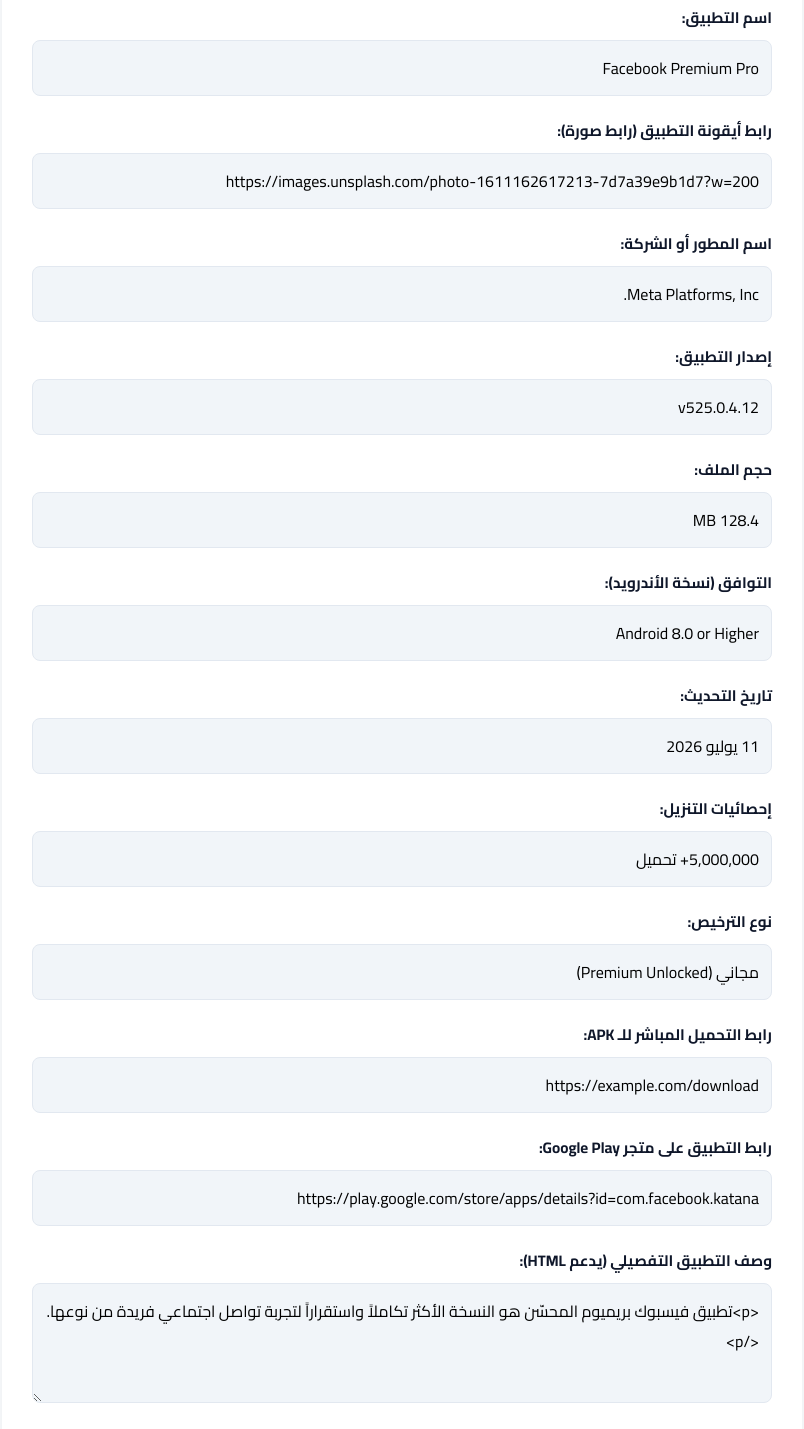
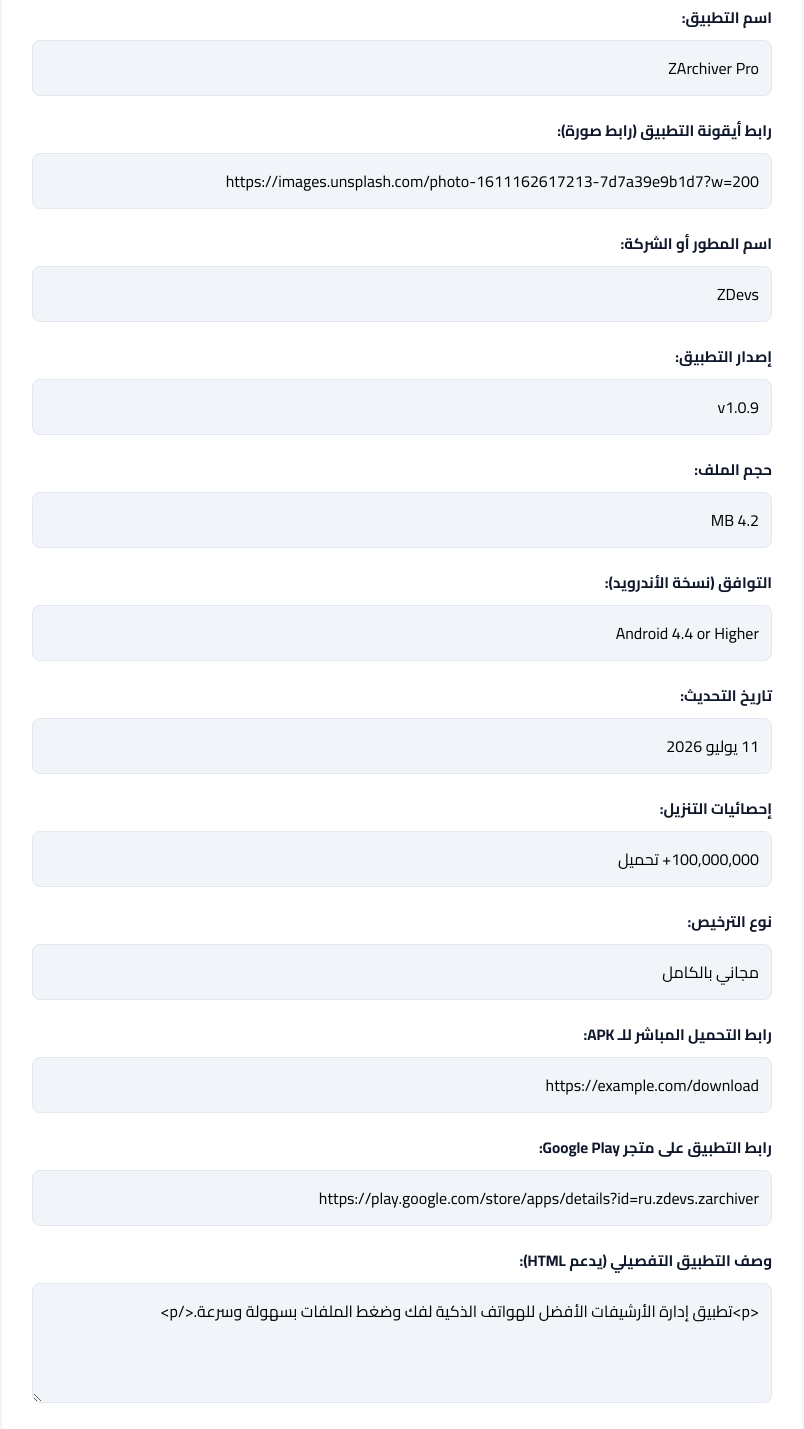
Before and after one commit to boughaniabde/get_code, a plain HTML site: page index.html in a window 1280 px wide. Shown: the part 151-1580 px from the top of the page, without its empty margins (238-1042 px from the left). Drawn offline with Linux system fonts and the light colour scheme.

Commit message:
Update index.html

```diff
--- a/index.html
+++ b/index.html
@@ -53,7 +53,7 @@
 
   <div class="form-group">
     <label>اسم التطبيق:</label>
-    <input type="text" id="app-name" value="Facebook Premium Pro">
+    <input type="text" id="app-name" value="ZArchiver Pro">
   </div>
 
   <div class="form-group">
@@ -63,22 +63,22 @@
 
   <div class="form-group">
     <label>اسم المطور أو الشركة:</label>
-    <input type="text" id="app-dev" value="Meta Platforms, Inc.">
+    <input type="text" id="app-dev" value="ZDevs">
   </div>
 
   <div class="form-group">
     <label>إصدار التطبيق:</label>
-    <input type="text" id="app-version" value="v525.0.4.12">
+    <input type="text" id="app-version" value="v1.0.9">
   </div>
 
   <div class="form-group">
     <label>حجم الملف:</label>
-    <input type="text" id="app-size" value="128.4 MB">
+    <input type="text" id="app-size" value="4.2 MB">
   </div>
 
   <div class="form-group">
     <label>التوافق (نسخة الأندرويد):</label>
-    <input type="text" id="app-android" value="Android 8.0 or Higher">
+    <input type="text" id="app-android" value="Android 4.4 or Higher">
   </div>
 
   <div class="form-group">
@@ -88,12 +88,12 @@
 
   <div class="form-group">
     <label>إحصائيات التنزيل:</label>
-    <input type="text" id="app-downloads" value="5,000,000+ تحميل">
+    <input type="text" id="app-downloads" value="100,000,000+ تحميل">
   </div>
 
   <div class="form-group">
     <label>نوع الترخيص:</label>
-    <input type="text" id="app-license" value="مجاني (Premium Unlocked)">
+    <input type="text" id="app-license" value="مجاني بالكامل">
   </div>
 
   <div class="form-group">
@@ -103,15 +103,14 @@
 
   <div class="form-group">
     <label>رابط التطبيق على متجر Google Play:</label>
-    <input type="url" id="app-play-link" value="https://play.google.com/store/apps/details?id=com.facebook.katana">
+    <input type="url" id="app-play-link" value="https://play.google.com/store/apps/details?id=ru.zdevs.zarchiver">
   </div>
 
   <div class="form-group">
     <label>وصف التطبيق التفصيلي (يدعم HTML):</label>
-    <textarea id="app-desc"><p>تطبيق فيسبوك بريميوم المحسّن هو النسخة الأكثر تكاملاً واستقراراً لتجربة تواصل اجتماعي فريدة من نوعها.</p></textarea>
+    <textarea id="app-desc"><p>تطبيق إدارة الأرشيفات الأفضل للهواتف الذكية لفك وضغط الملفات بسهولة وسرعة.</p></textarea>
   </div>
 
-  <!-- ميزة رفع الصور مع محرك الضغط الذكي لمنع ثقل الكود -->
   <div class="form-group">
     <label>لقطات الشاشة (اختر الصور من هاتفك مباشرة):</label>
     <div class="file-input-wrapper">
@@ -128,7 +127,7 @@
 
   <div class="output-area" id="output-section">
     <div class="output-header">
-      <label style="color: #10b981; margin: 0;"><i class="fa-solid fa-circle-check"></i> تم إنشاء الكود بنجاح (مُحسّن ومضغوط)!</label>
+      <label style="color: #10b981; margin: 0;"><i class="fa-solid fa-circle-check"></i> تم إنشاء الكود بنجاح!</label>
       <button class="btn-copy" onclick="copyToClipboard()"><i class="fa-solid fa-copy"></i> نسخ الكود</button>
     </div>
     <pre><code id="generated-code"></code></pre>
@@ -143,7 +142,6 @@
     const thumbsContainer = document.getElementById('thumbs-container');
     const statusIndicator = document.getElementById('compress-status');
 
-    // تنظيف الحاوية السابقة وإبقاء مؤشر التحميل
     thumbsContainer.innerHTML = '';
     thumbsContainer.appendChild(statusIndicator);
 
@@ -157,7 +155,6 @@
         const compressedBase64 = await compressImageProcess(file);
         base64Screenshots.push(compressedBase64);
 
-        // عرض مصغر للصورة التي تم ضغطها
         const img = document.createElement('img');
         img.src = compressedBase64;
         img.className = 'thumb';
@@ -166,11 +163,9 @@
         console.error("خطأ في معالجة الصورة:", error);
       }
     }
-
     statusIndicator.style.display = 'none';
   });
 
-  // محرك ذكي لضغط وصقل جودة الصور لتفادي مشكلة بطء التدوينة في بلوجر
   function compressImageProcess(file) {
     return new Promise((resolve, reject) => {
       const reader = new FileReader();
@@ -182,20 +177,15 @@
           const canvas = document.createElement('canvas');
           let width = img.width;
           let height = img.height;
-
-          // وضع حد أقصى للعرض (مثالي للهواتف لقطات الشاشة الطولية)
           const MAX_WIDTH = 480;
           if (width > MAX_WIDTH) {
             height = Math.round((height * MAX_WIDTH) / width);
             width = MAX_WIDTH;
           }
-
           canvas.width = width;
           canvas.height = height;
           const ctx = canvas.getContext('2d');
           ctx.drawImage(img, 0, 0, width, height);
-
-          // ضغط الصورة بصيغة JPEG بجودة 0.7 (توفر 90% من المساحة دون خسارة الوضوح)
           const dataUrl = canvas.toDataURL('image/jpeg', 0.7);
           resolve(dataUrl);
         };
```
